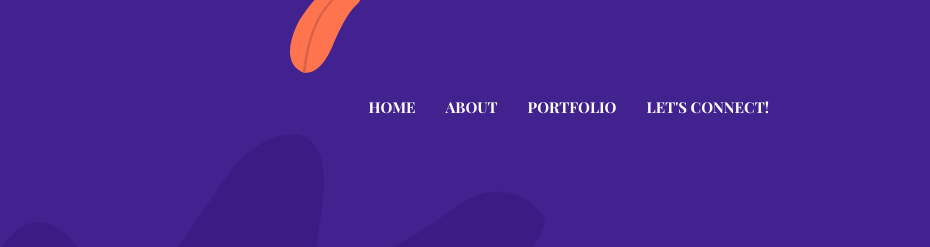
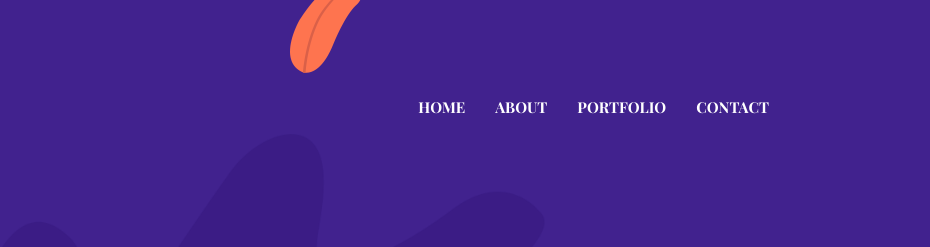
Before and after one commit to vergierivera/portfolio, a plain HTML site: page contact.html in a window 1280 px wide. Shown: the top 247 px of the page, 350-1280 px from the left. Drawn offline with nearby package versions, Linux system fonts and the light colour scheme.

Commit message:
update title and typos

```diff
--- a/contact.html
+++ b/contact.html
@@ -13,7 +13,7 @@
   <!-- Basic Page Needs
   ================================================== -->
   <meta charset="utf-8">
-  <title>Kross - Creative Portfolio Template</title>
+  <title>Vergie Rivera - Portfolio</title>
 
   <!-- Mobile Specific Metas
   ================================================== -->
@@ -60,7 +60,7 @@
           <a class="nav-link" href="portfolio.html">Portfolio</a>
         </li>
         <li class="nav-item">
-          <a class="nav-link" href="contact.html">Let's Connect!</a>
+          <a class="nav-link" href="contact.html">Contact</a>
         </li>
       </ul>
     </div>
```
Also changed, not shown: about.html (+1 -1 lines), index.html (+2 -2 lines), portfolio.html (+1 -1 lines).
